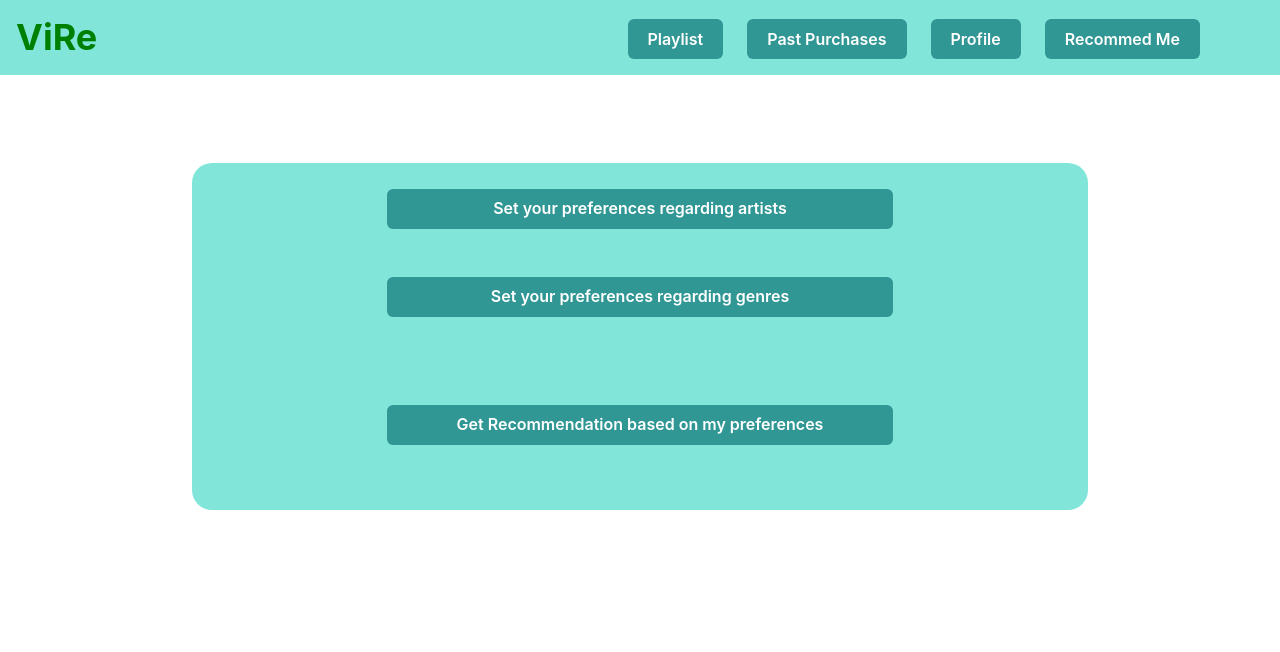
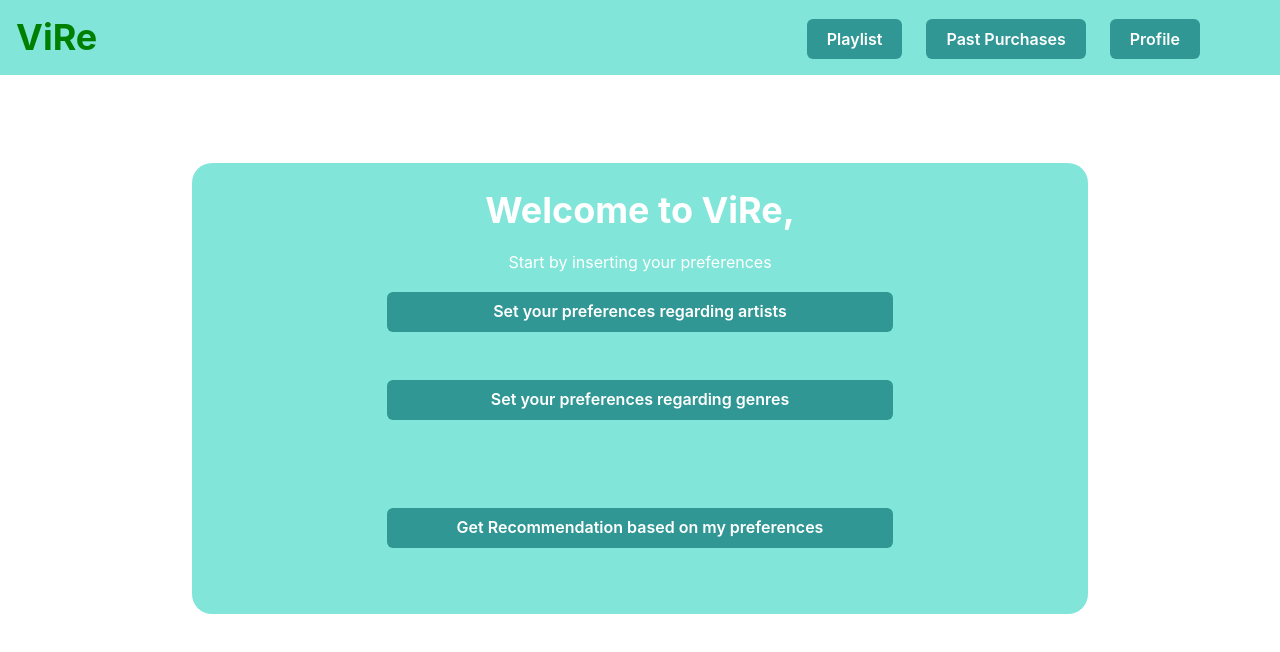
Before and after one commit to RDaniel99/vire-front, a React (Create React App) app: page /recommendation in a window 1280 px wide. Shown: the top 652 px of the page. Built offline with nearby package versions, Linux system fonts and the light colour scheme.

Commit message:
remove profile

```diff
--- a/src/components/NavBar.js
+++ b/src/components/NavBar.js
@@ -7,6 +7,8 @@ import {
     Button,
     Heading
 } from '@chakra-ui/react';
+
+import { TbVinyl} from "react-icons/tb";
 
 const NavBar = ({ items }) => {
 
--- a/src/components/NavBarLogged.js
+++ b/src/components/NavBarLogged.js
@@ -1,11 +1,13 @@
 import NavBar from './NavBar';
+import {TbVinyl } from "react-icons/tb";
 
 export default function NavBarLogged() {
 
     const ITEMS = [
         {
             label: 'Playlist',
-            href: '/playlist'
+            href: '/playlist',
+            icon: TbVinyl
         },
         {
             label: 'Past Purchases',
@@ -14,10 +16,6 @@ export default function NavBarLogged() {
         {
             label: 'Profile',
             href: '/profile'
-        },
-        {
-            label: 'Recommed Me',
-            href: '/recommendation'
         }
     ];
 
--- a/src/pages/Recommendation.js
+++ b/src/pages/Recommendation.js
@@ -1,5 +1,5 @@
 import React, { useEffect, useState } from "react";
-import { Stack, Button, Spinner } from "@chakra-ui/react";
+import { Stack, Button, Spinner, Heading, Text } from "@chakra-ui/react";
 import ElementsList from "../components/ElementsList";
 import ArtistsSelection from "../components/ArtistsSelection";
 import GenreSelection from "../components/GenreSelection";
@@ -51,7 +51,6 @@ function Recommendation() {
             })
         };
 
-        console.log(requestOptions)
         setRecomendationIsLoading(true);
         const res = await fetch(preferencesURL, requestOptions);
         res.json()
@@ -97,7 +96,9 @@ function Recommendation() {
     }
 
     return (
-        <Stack className="greenBox" height={"auto"}>
+        <Stack className="greenBox" height={"auto"} as='flex'>
+            <Heading as='h1' color={'white'} alignSelf='center' paddingBottom={'10px'}>Welcome to ViRe,</Heading>
+            <Text color={'white'}  size='lg' alignSelf='center' paddingBottom={'10px'}>Start by inserting your preferences</Text>
             <ArtistsSelection
                 setLikedArtists={setPreferencesLikedArtists}
                 setDislikedArtists={setPreferencesDislikedArtists}/>
--- a/src/routes/AppRoutes.js
+++ b/src/routes/AppRoutes.js
@@ -11,7 +11,7 @@ import VinylDetails from "../pages/VinylDetails";
 function AppRoutes() {
     return (
         <Routes>
-            <Route path="/" exact element={<LandingPage />} />
+            <Route path="/" exact element={<Recommendation />} />
             <Route exact path="/register" element={<RegisterForm/>}/>
             <Route exact path="/login" element={<LoginForm/>}/>
             <Route exact path="/profile" element={<Profile/>}/>
```
